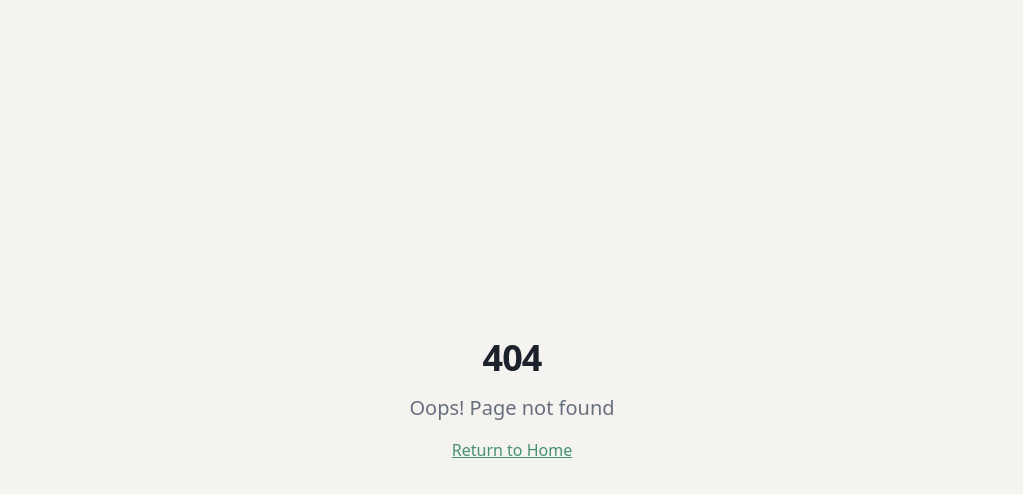
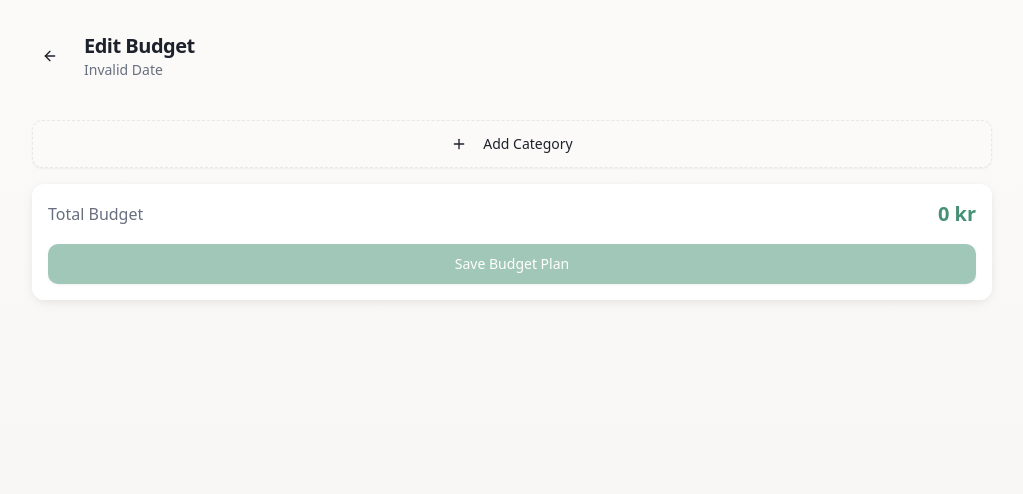
Before and after one commit to SimonGebru/BudgetBuddy, a React (Vite) app in the folder client/budgetbuddy-frontend/: page /budget/1/edit in a window 1280 px wide. Before the commit this address had no page. Shown: the top 494 px of the page, without its empty margins (128-1151 px from the left). Built offline with nearby package versions, Linux system fonts and the light colour scheme.

Commit message:
har snyggat till editorn och fått den fungera som jag vill ha den. Nästa gång blir små fix och därefter fixa en snygg landingpage med en login/register knappar och settings sidan

```diff
--- a/client/budgetbuddy-frontend/src/App.jsx
+++ b/client/budgetbuddy-frontend/src/App.jsx
@@ -10,6 +10,8 @@ import Register from "@/pages/Register";
 import NotFound from "@/pages/NotFound";
 import Dashboard from "@/pages/Dashboard";
 import Onboarding from "@/pages/Onboarding";
+import EditBudget from "@/pages/EditBudget";
+
 
 const queryClient = new QueryClient();
 
@@ -27,6 +29,7 @@ export default function App() {
             <Route path="/register" element={<Register />} />
             <Route path="/dashboard" element={<Dashboard />} />
             <Route path="/onboarding" element={<Onboarding />} />
+            <Route path="/budget/:month/edit" element={<EditBudget />} />
 
             <Route path="/" element={<Navigate to="/login" replace />} />
 
--- /dev/null
+++ b/client/budgetbuddy-frontend/src/pages/EditBudget.jsx
@@ -0,0 +1,108 @@
+import { useState, useEffect } from 'react';
+import { useParams, useNavigate } from 'react-router-dom';
+import { ArrowLeft } from 'lucide-react';
+import { AppLayout } from '@/components/layout/AppLayout';
+import { BudgetEditor } from '@/components/budget/BudgetEditor';
+import { Button } from '@/components/ui/button';
+import { getBudgetSummary, saveBudgetPlan } from '@/services/api';
+import { formatMonth } from '@/data/mockData';
+import { useToast } from '@/hooks/use-toast';
+
+export default function EditBudget() {
+  const { month } = useParams();
+  const navigate = useNavigate();
+  const { toast } = useToast();
+  const [budget, setBudget] = useState(null);
+  const [isLoading, setIsLoading] = useState(true);
+  const [isSaving, setIsSaving] = useState(false);
+
+  useEffect(() => {
+    if (month) {
+      loadBudget();
+    }
+  }, [month]);
+
+  const loadBudget = async () => {
+    setIsLoading(true);
+    try {
+      const data = await getBudgetSummary(month);
+      setBudget(data);
+    } catch (error) {
+      toast({
+        title: 'Error',
+        description: 'Failed to load budget data.',
+        variant: 'destructive',
+      });
+    } finally {
+      setIsLoading(false);
+    }
+  };
+
+  const handleSave = async (categories) => {
+    setIsSaving(true);
+    try {
+      await saveBudgetPlan(month, categories);
+      toast({
+        title: 'Budget saved!',
+        description: 'Your budget plan has been updated.',
+      });
+      navigate('/dashboard');
+    } catch (error) {
+      toast({
+        title: 'Error',
+        description: 'Failed to save budget. Please try again.',
+        variant: 'destructive',
+      });
+    } finally {
+      setIsSaving(false);
+    }
+  };
+
+  return (
+    <AppLayout showNav={false}>
+      <div className="space-y-6">
+        {/* Header */}
+        <div className="flex items-center gap-4">
+          <Button
+            variant="ghost"
+            size="icon"
+            onClick={() => navigate(-1)}
+            className="flex-shrink-0"
+          >
+            <ArrowLeft className="h-5 w-5" />
+          </Button>
+          <div>
+            <h1 className="text-xl font-bold text-foreground">Edit Budget</h1>
+            <p className="text-sm text-muted-foreground">{month && formatMonth(month)}</p>
+          </div>
+        </div>
+
+        {/* Loading */}
+        {isLoading && (
+          <div className="space-y-3">
+            {[...Array(4)].map((_, i) => (
+              <div key={i} className="card-elevated p-4 h-[72px]">
+                <div className="flex gap-3">
+                  <div className="skeleton-shimmer h-6 w-6" />
+                  <div className="flex-1 space-y-2">
+                    <div className="skeleton-shimmer h-5 w-32" />
+                    <div className="skeleton-shimmer h-4 w-20" />
+                  </div>
+                </div>
+              </div>
+            ))}
+          </div>
+        )}
+
+        {/* Editor */}
+        {!isLoading && budget && (
+          <BudgetEditor
+            categories={budget.categories}
+            onSave={handleSave}
+            isSaving={isSaving}
+          />
+        )}
+      </div>
+    </AppLayout>
+  );
+}
```
